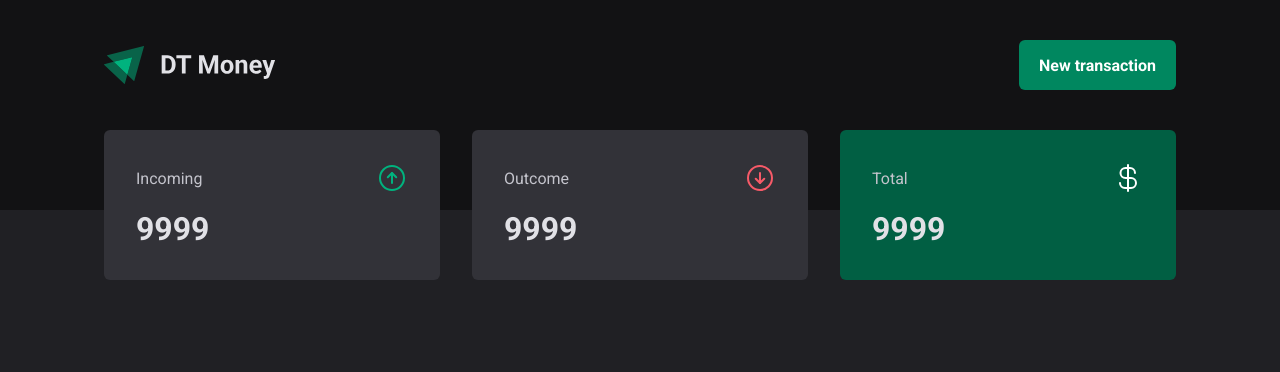
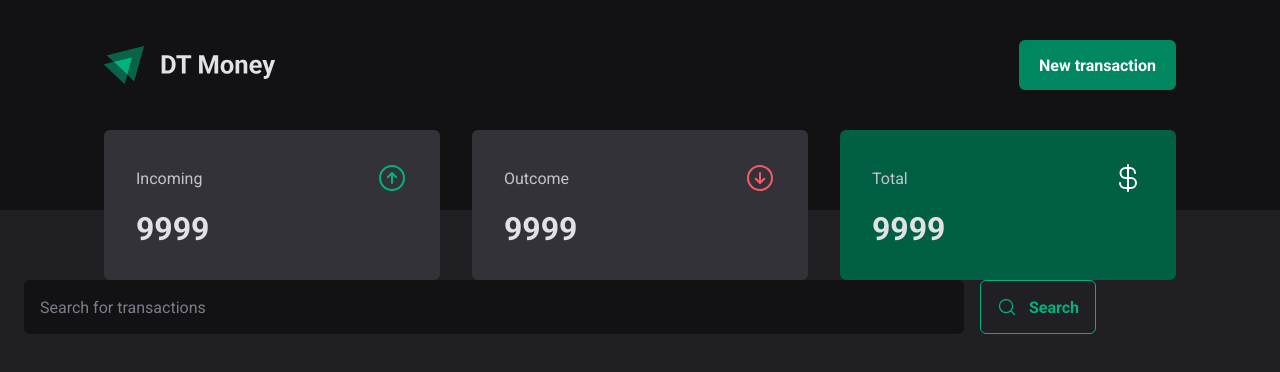
Before and after one commit to candidosilva/finance-control-react, a React (Vite) app: page / in a window 1280 px wide. Shown: the top 372 px of the page. Built offline with nearby package versions, Linux system fonts and the light colour scheme.

Commit message:
Added Search form layout
Added Search form layout

```diff
--- /dev/null
+++ b/src/pages/Transactions/components/SearchForm/index.tsx
@@ -0,0 +1,15 @@
+import { SearchFormContainer } from "./styles";
+import { MagnifyingGlass } from "phosphor-react";
+
+export function SearchForm() {
+  return (
+    <SearchFormContainer>
+      <input type="text" placeholder="Search for transactions" />
+
+      <button>
+        <MagnifyingGlass size={20} />
+        Search
+      </button>
+    </SearchFormContainer>
+  );
+}
--- /dev/null
+++ b/src/pages/Transactions/components/SearchForm/styles.ts
@@ -0,0 +1,46 @@
+import styled from "styled-components";
+
+export const SearchFormContainer = styled.form`
+  display: flex;
+  gap: 1rem;
+
+  input {
+    flex: 1;
+    border-radius: 6px;
+    border: 0;
+    background: ${(props) => props.theme["gray-900"]};
+    color: ${(props) => props.theme["gray-300"]};
+    padding: 1rem;
+
+    &::placeholder {
+      color: ${(props) => props.theme["gray-500"]};
+    }
+  }
+
+  button {
+    display: flex;
+    align-items: center;
+    gap: 0.75rem;
+
+    border: 0;
+    padding: 1rem;
+    background: transparent;
+    border: 1px solid ${(props) => props.theme["green-300"]};
+    color: ${(props) => props.theme["green-300"]};
+    font-weight: bold;
+    border-radius: 6px;
+    cursor: pointer;
+
+    &:disabled {
+      opacity: 0.6;
+      cursor: not-allowed;
+    }
+
+    &:not(:disabled):hover {
+      background: ${(props) => props.theme["green-500"]};
+      border-color: ${(props) => props.theme["green-500"]};
+      color: ${(props) => props.theme.white};
+      transition: background-color 0.2s, color 0.2s, border-color 0.2s;
+    }
+  }
+`;
--- a/src/pages/Transactions/index.tsx
+++ b/src/pages/Transactions/index.tsx
@@ -1,11 +1,17 @@
 import { Header } from "../../components/Header";
 import { Summary } from "../../components/Summary";
+import { SearchForm } from "./components/SearchForm/index";
+import { TransactionsContainer } from "./styles";
 
 export function Transactions() {
   return (
     <div>
       <Header />
       <Summary />
+
+      <TransactionsContainer>
+        <SearchForm />
+      </TransactionsContainer>
     </div>
   );
 }
--- a/src/pages/Transactions/styles.ts
+++ b/src/pages/Transactions/styles.ts
@@ -0,0 +1,8 @@
+import styled from "styled-components";
+
+export const TransactionsContainer = styled.main`
+  width: 100%;
+  max-width: 1120px;
+  padding: 4rem auto 0;
+  padding: 0 1.5rem;
+`;
```
